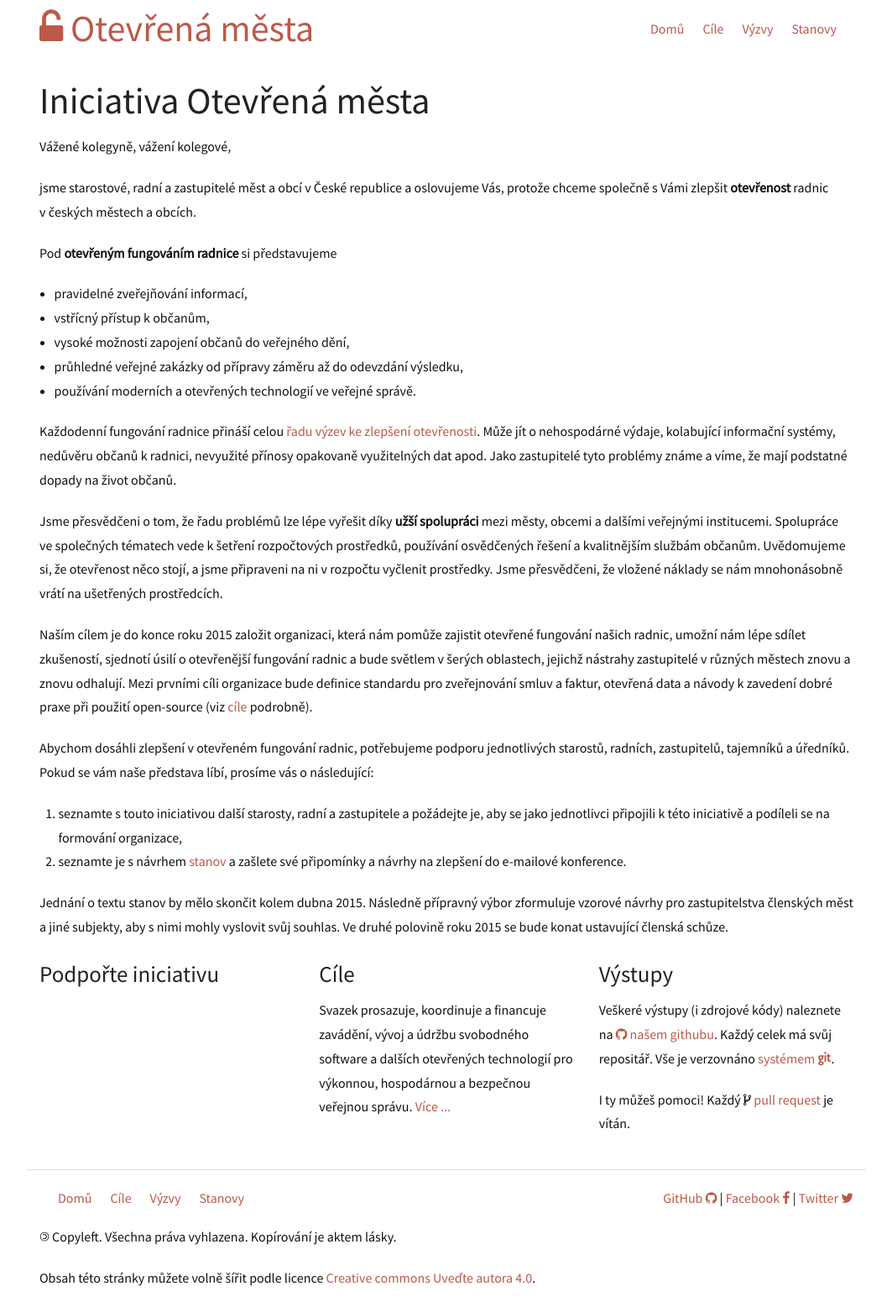
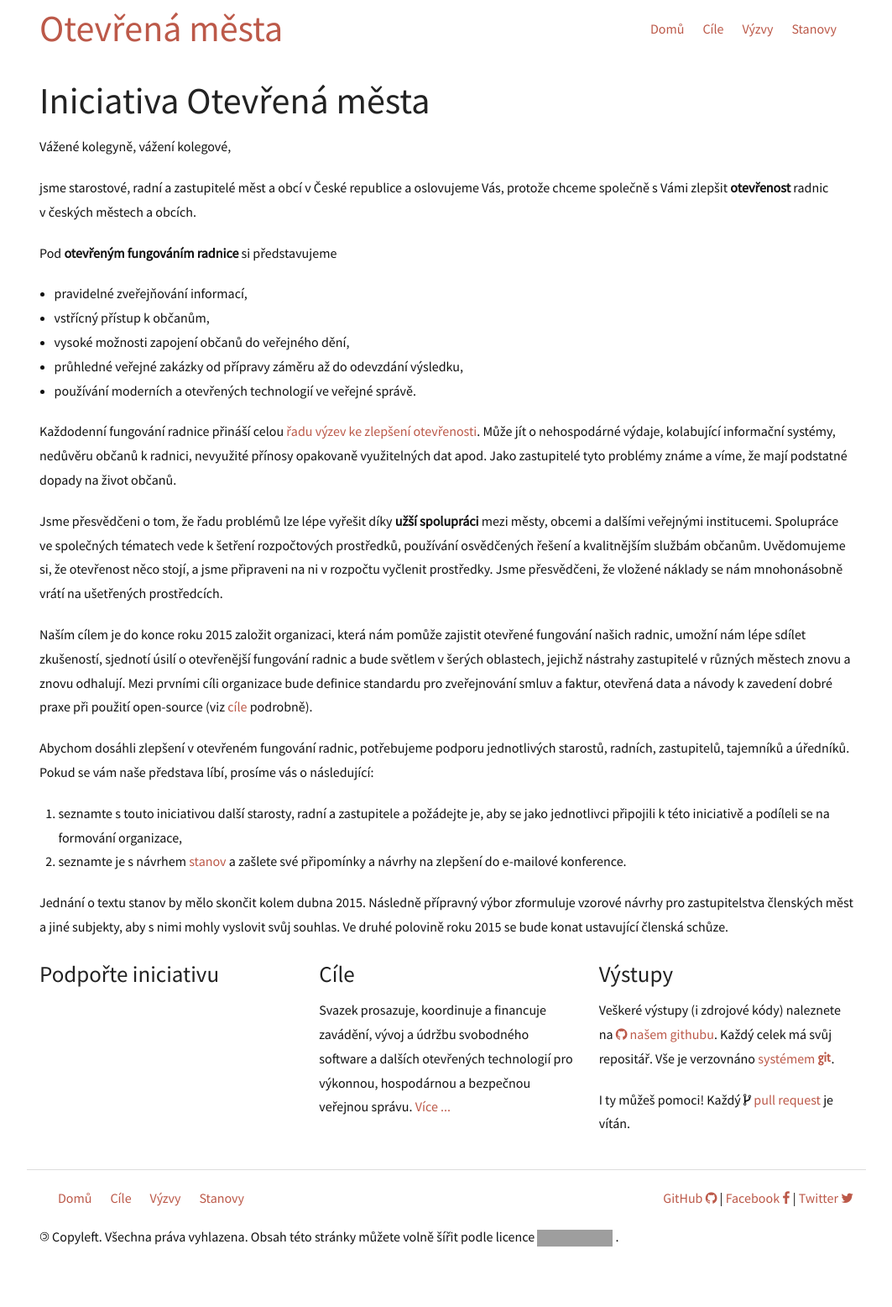
Before and after one commit to otevrenamesta/otevrenamesta.github.io, a Jekyll site: the page built from index.md, in a window 1280 px wide. Shown: the whole page at 84% size, without its empty margins (108-1171 px from the left). Built offline with Jekyll 4.4.1, drawn with Linux system fonts in a browser that asks for light colours; nearby versions of some CDN libraries; after the commit the page ends 1507 px from its top, so only the background shows below that; grey boxes are pictures that could not be loaded.

Commit message:
minor changes

```diff
--- a/_includes/footer.html
+++ b/_includes/footer.html
@@ -4,7 +4,7 @@
 
     <p class="quiet copyright right">
       <a href="https://github.com/otevrenamesta/">GitHub <i class="fa fa-github"></i></a> |
-      <a href="https://github.com/otevrenamesta/">Facebook <i class="fa fa-facebook"></i></a> |
+      <a href="https://www.facebook.com/otevrenamesta">Facebook <i class="fa fa-facebook"></i></a> |
       <a href="https://github.com/otevrenamesta/">Twitter <i class="fa fa-twitter"></i></a>
       {{ site.year }}
     </p>
@@ -16,11 +16,11 @@
 
     <p class="quiet copyright">
       <span style="-webkit-transform:rotate(180deg);-moz-transform:rotate(180deg);-o-transform:rotate(180deg);-khtml-transform:rotate(180deg);-ms-transform:rotate(180deg);transform:rotate(180deg);display:inline-block;font-size:1em">©</span>
-      Copyleft. Všechna práva vyhlazena. Kopírování je aktem lásky.
+      Copyleft. Všechna práva vyhlazena. Obsah této stránky můžete volně šířit podle licence
+      <a href="http://creativecommons.org/licenses/by/4.0/">
+        <img src="http://i.creativecommons.org/l/by/4.0/88x31.png" alt="Creative commons Uveďte autora 4.0"/>
+      </a>.
     </p>
 
-    <p>Obsah této stránky můžete volně šířit podle licence
-      <a href="http://creativecommons.org/licenses/by/4.0/">Creative commons Uveďte autora 4.0</a>.
-    </p>
   </div>
 </footer>
--- a/_js/main.js
+++ b/_js/main.js
@@ -1,3 +1,4 @@
 // Foundation JavaScript
 // Documentation can be found at: http://foundation.zurb.com/docs
 $(document).foundation();
+$(document).foundation('topbar', 'reflow');
--- a/_layouts/default.html
+++ b/_layouts/default.html
@@ -31,7 +31,7 @@
           </ul>
         </section>
 
-        <h1><a href="{{ site.url }}"><i class="fa fa-unlock-alt"></i> {{ site.title }}</a></h1>
+        <h1><a href="/">{{ site.title }}</a></h1>
 
       </div>
     </header>
```
